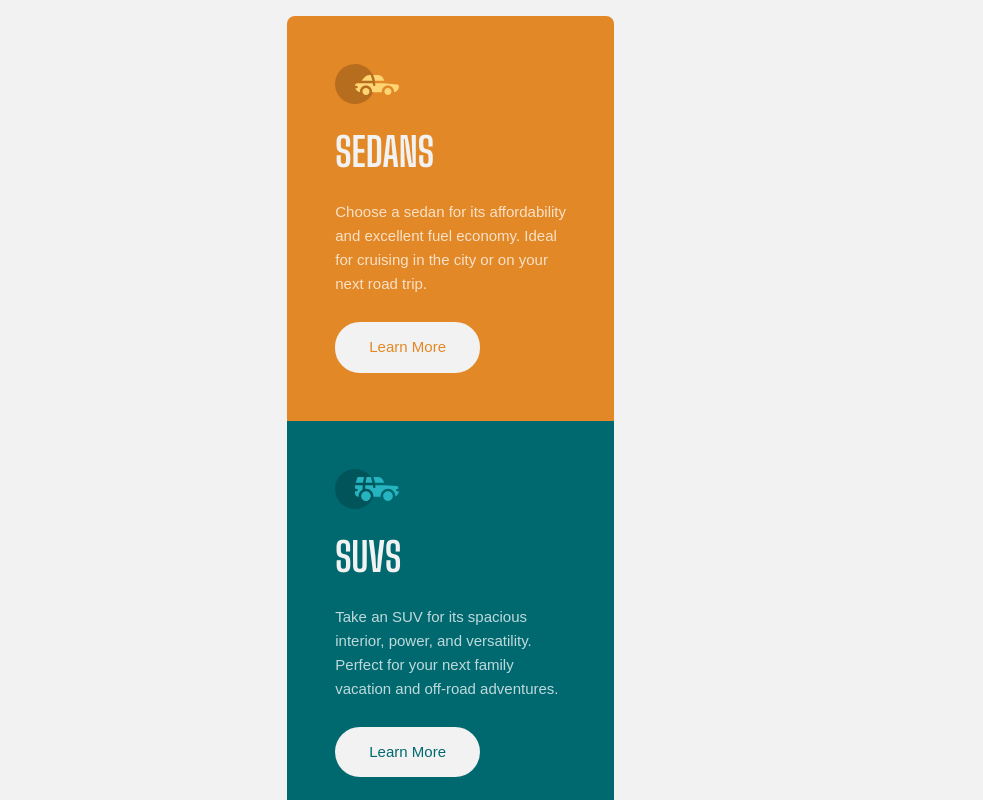
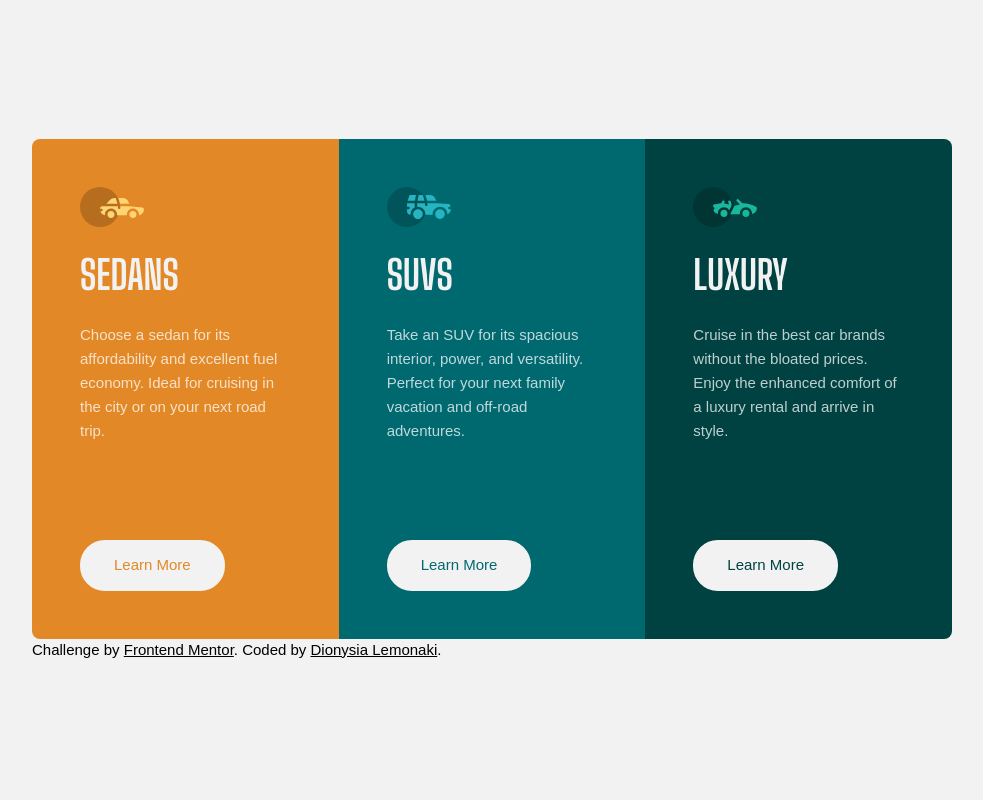
Before and after one commit to dionysia-lemonaki/FEM-3-column-preview-card-component, a website: page index.html in a window 1280 px wide. Shown: the top 800 px of the page, without its empty margins (148-1131 px from the left). Drawn offline with Linux system fonts and the light colour scheme; a web font is replaced by a local one.

Commit message:
Add larger screen styles

```diff
--- a/styles.css
+++ b/styles.css
@@ -203,3 +203,18 @@ textarea:not([rows]) {
 .preview-card-section__btn--luxury {
   color: var(--very-dark-cyan);
 }
+
+/* Larger Screen Styles */
+
+@media (min-width: 50rem) {
+  .preview-card {
+    max-width: 57.5rem;
+    min-height: 31.25rem;
+    display: grid;
+    grid-template-columns: repeat(3, 1fr);
+  }
+
+  .preview-card-section__btn {
+    margin-top: auto;
+  }
+}
```
